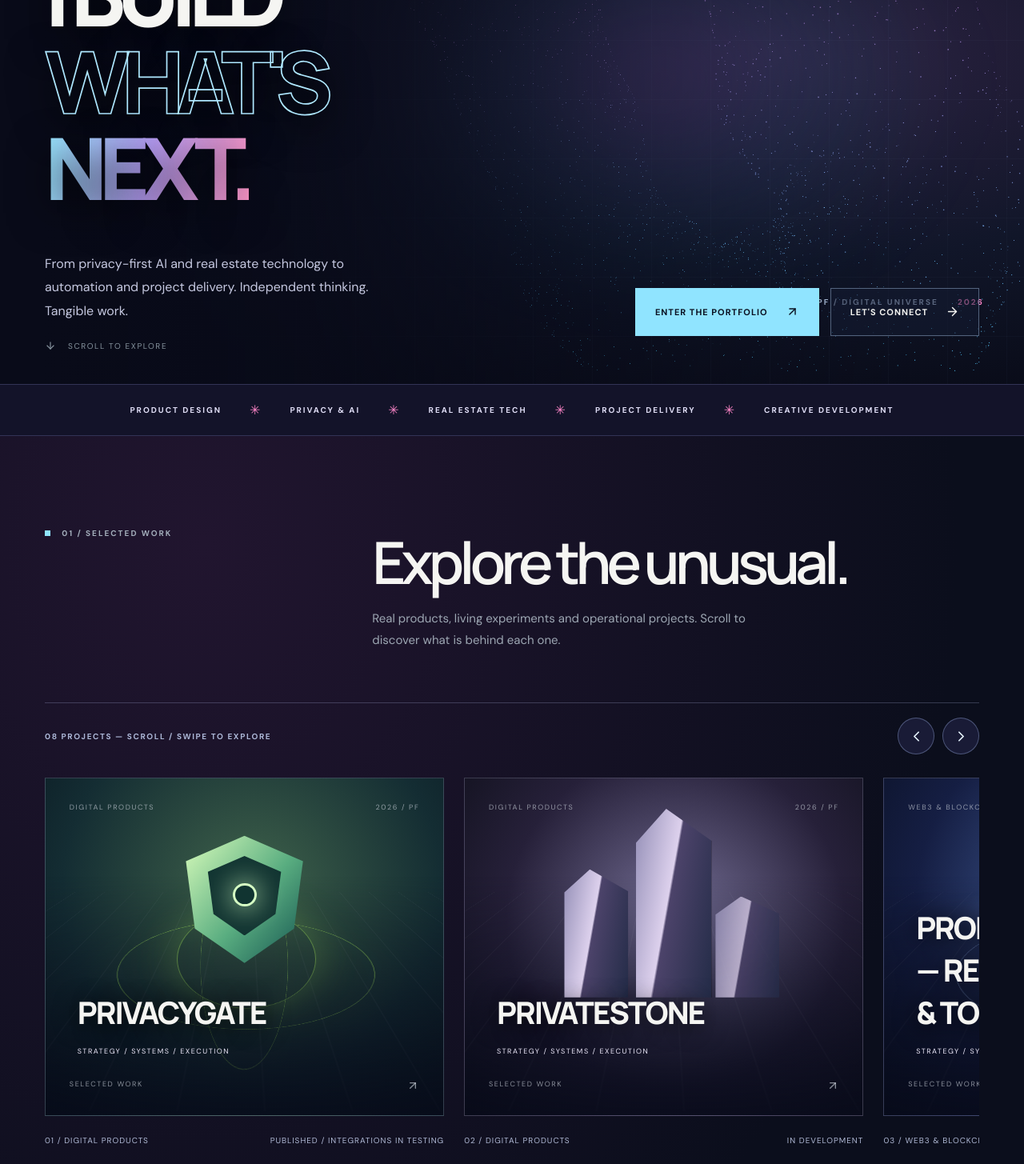
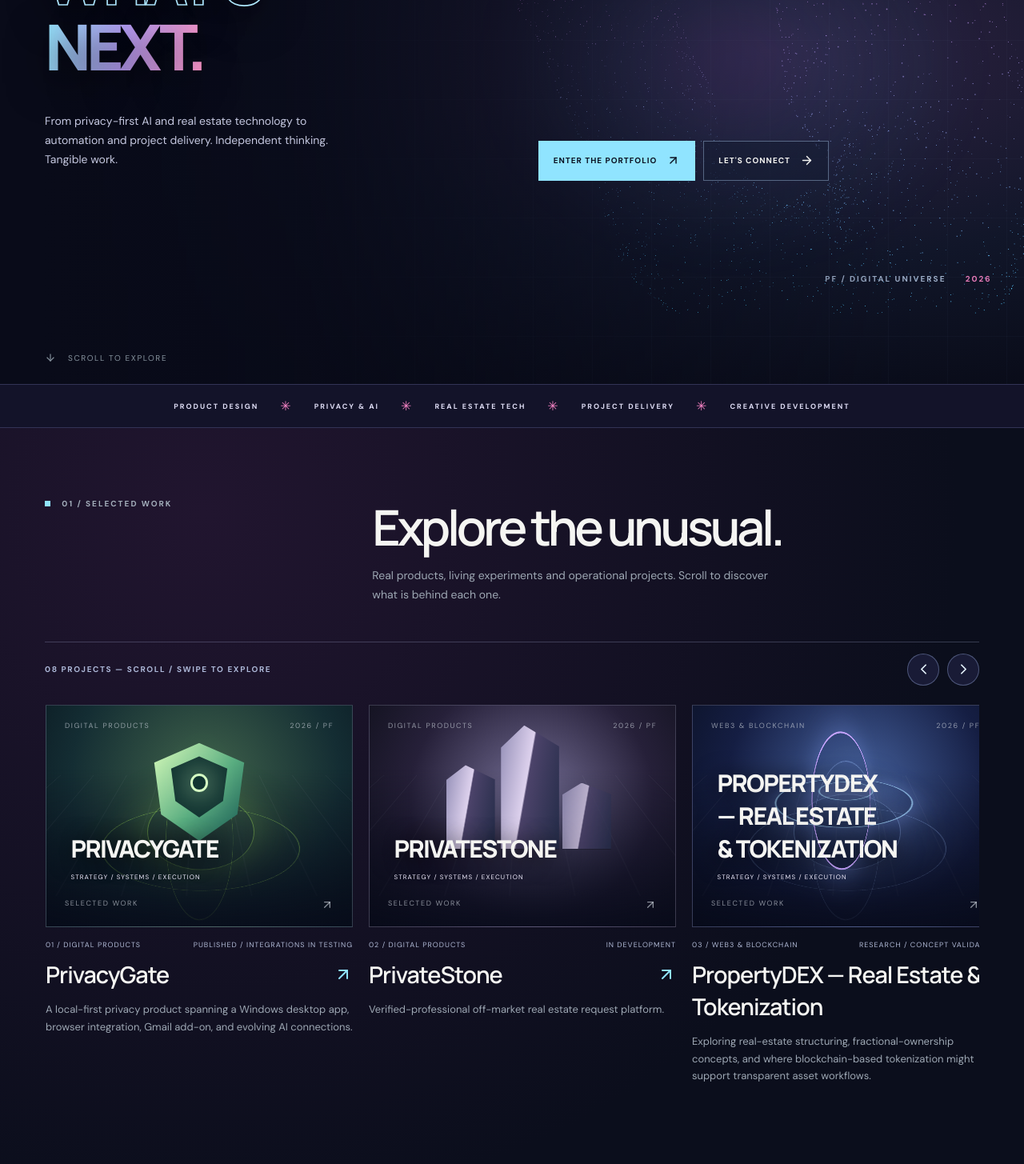
Before and after one commit to patpet21/newtownsmiledental, a React (Vite) app: page / in a window 1280 px wide. Shown: the part 320-1775 px from the top of the page at 80% size. Built offline with nearby package versions, Linux system fonts and the light colour scheme.

Commit message:
Resize immersive homepage hero, 3D scene and horizontal cards responsively

```diff
--- a/src/styles.css
+++ b/src/styles.css
@@ -179,3 +179,82 @@ footer{background:#090b18}
  .pf-rail-controls button{width:41px;height:41px}
 }
 @media(prefers-reduced-motion:reduce){.art,.pf-sculpture i,.pf-rail-controls button{transition:none!important}}
+
+
+/* PF / RESPONSIVE SCALE CORRECTION — 2026-10-17
+   Reduce oversized hero, 3D object and portfolio rail without changing routes or project content. */
+@media (min-width: 761px) {
+ .hero {height:min(800px,100svh);min-height:650px}
+ .hero-inner {padding-top:clamp(120px,15vh,145px)}
+ .hero h1 {font-size:clamp(56px,6.2vw,96px);line-height:1.035;letter-spacing:-.075em;max-width:850px;margin:40px 0 27px}
+ .hero-bottom {max-width:980px;gap:24px}
+ .hero-bottom p {font-size:14px;line-height:1.7;max-width:365px}
+ .hero .btn {padding:13px 18px;min-height:50px;font-size:10px;gap:12px}
+ .hero .actions {gap:10px}
+ .hero .scroll {padding-bottom:26px}
+ .pf-universe {top:12%;right:-4%;width:65%;height:77%;opacity:.9}
+ .pf-universe-caption {right:11%;bottom:6%}
+}
+.pf-marquee {padding:16px 25px}
+.pf-marquee-inner {gap:27px;font-size:9px}
+.section.work {padding:88px 0 95px}
+.work .section-head {margin-bottom:32px}
+.work .section-head h2 {font-size:clamp(42px,4.8vw,74px);letter-spacing:-.07em}
+.work .section-head p {font-size:14px;line-height:1.7}
+.pf-rail-bar {padding:14px 0 19px}
+.pf-rail-controls button {width:40px;height:40px}
+.cards.pf-work-rail {gap:20px}
+.pf-work-rail .card {flex:0 0 clamp(280px,30vw,430px)}
+.pf-work-rail .card .art {aspect-ratio:1.38}
+.pf-work-rail .card-meta {margin:16px 0 11px;font-size:9px}
+.pf-work-rail .card-title h3 {font-size:clamp(21px,2.25vw,30px)}
+.pf-work-rail .card>p {font-size:13px;line-height:1.65}
+.pf-work-rail .art-center strong {font-size:clamp(22px,2.35vw,34px);letter-spacing:-1.6px}
+.pf-work-rail .art-center span {font-size:8px;letter-spacing:1.1px;margin-top:10px}
+@media (min-width:761px) and (max-width:1100px) {
+ .hero h1 {font-size:clamp(52px,6.4vw,76px);max-width:700px}
+ .pf-universe {width:78%;right:-15%;height:75%}
+ .hero-bottom {max-width:800px}
+ .pf-work-rail .card {flex-basis:clamp(280px,40vw,390px)}
+}
+@media (max-width:760px) {
+ .hero {height:auto;min-height:min(750px,100svh)}
+ .hero-inner {height:auto;min-height:min(750px,100svh);padding-top:125px;padding-bottom:20px}
+ .hero h1 {font-size:clamp(43px,10.5vw,65px);line-height:1.04;letter-spacing:-.075em;max-width:100%;margin:48px 0 22px}
+ .hero .eyebrow {font-size:9px;letter-spacing:1.2px}
+ .hero-bottom {gap:14px;align-items:flex-start}
+ .hero-bottom p {font-size:13px;line-height:1.55;max-width:340px;margin:0}
+ .hero .actions {display:flex;flex-wrap:wrap;gap:8px;width:100%}
+ .hero .btn {min-height:44px;padding:11px 12px;gap:9px;font-size:9px;letter-spacing:.5px}
+ .hero .scroll {padding-bottom:10px;margin-top:auto}
+ .pf-universe {top:12%;right:-48%;height:58%;width:118%;opacity:.68}
+ .hero:after {background:linear-gradient(180deg,#080a16b8 0%,#080a1670 43%,#080a16e9 85%)}
+ .pf-marquee {padding:14px 20px}
+ .pf-marquee-inner {gap:17px;font-size:8px;letter-spacing:1.3px}
+ .section.work {padding:64px 0 73px}
+ .work .section-head {margin-bottom:23px}
+ .work .section-head h2 {font-size:clamp(37px,9vw,51px)}
+ .work .section-head p {font-size:13px;line-height:1.6}
+ .pf-rail-bar {padding:12px 0 17px}
+ .pf-rail-bar>span {font-size:8px;letter-spacing:.8px;line-height:1.5}
+ .pf-rail-controls button {width:36px;height:36px;flex-shrink:0}
+ .cards.pf-work-rail {gap:13px}
+ .pf-work-rail .card {flex-basis:min(78vw,340px)}
+ .pf-work-rail .card .art {aspect-ratio:1.24}
+ .pf-work-rail .card-title h3 {font-size:21px}
+ .pf-work-rail .card-meta {font-size:9px;gap:8px}
+ .pf-work-rail .card>p {font-size:12px;line-height:1.6}
+ .pf-work-rail .art-center strong {font-size:clamp(21px,5.5vw,28px);letter-spacing:-1px}
+}
+@media (max-width:370px) {
+ .hero h1 {font-size:41px}
+ .hero-inner {padding-top:112px}
+ .hero .actions {gap:7px}
+ .hero .btn {font-size:8px;padding:10px 11px}
+ .pf-rail-bar>span {max-width:158px}
+}
+@media (min-width:761px) and (max-height:620px) {
+ .hero {height:auto;min-height:610px}
+ .hero-inner {min-height:610px;padding-top:108px}
+ .hero h1 {margin-top:26px;margin-bottom:19px}
+}
```
